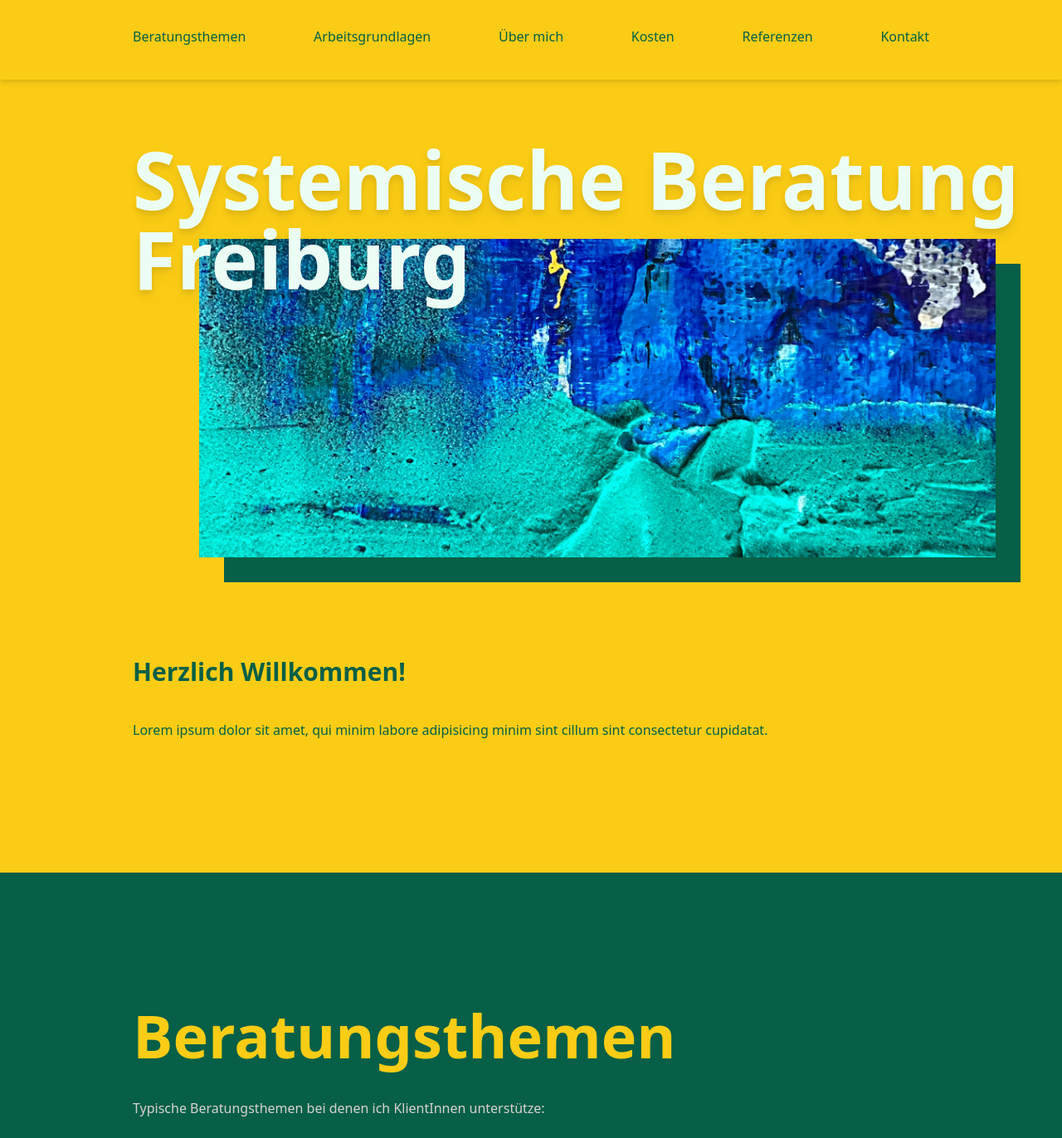
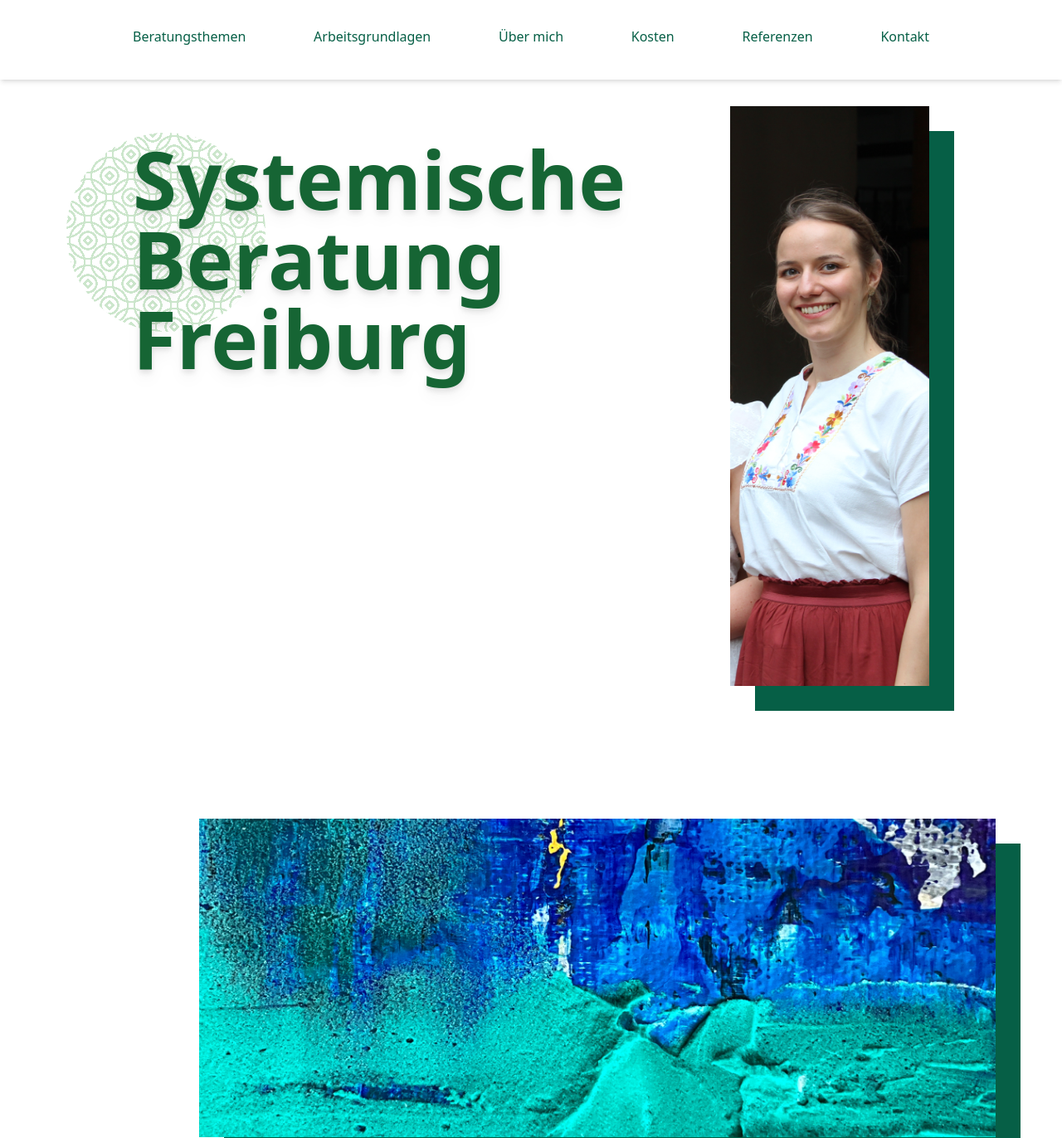
Before and after one commit to Davidcode2/schluesselmomente, a PHP site: page / in a window 1280 px wide. Shown: the top 1372 px of the page at 83% size. Run offline with PHP 8.4, Linux system fonts and the light colour scheme.

Commit message:
Background pattern, bg-white, wedding pic

```diff
--- a/dist/output.css
+++ b/dist/output.css
@@ -562,12 +562,52 @@ video {
   top: 8rem;
 }
 
+.top-10 {
+  top: 2.5rem;
+}
+
+.right-10 {
+  right: 2.5rem;
+}
+
+.left-10 {
+  left: 2.5rem;
+}
+
+.bottom-10 {
+  bottom: 2.5rem;
+}
+
+.-top-10 {
+  top: -2.5rem;
+}
+
+.-top-20 {
+  top: -5rem;
+}
+
+.top-8 {
+  top: 2rem;
+}
+
+.left-20 {
+  left: 5rem;
+}
+
+.-left-20 {
+  left: -5rem;
+}
+
 .z-0 {
   z-index: 0;
 }
 
 .z-10 {
   z-index: 10;
+}
+
+.z-50 {
+  z-index: 50;
 }
 
 .-mb-28 {
@@ -607,6 +647,10 @@ video {
   height: fit-content;
 }
 
+.h-60 {
+  height: 15rem;
+}
+
 .w-fit {
   width: -moz-fit-content;
   width: fit-content;
@@ -614,6 +658,14 @@ video {
 
 .w-full {
   width: 100%;
+}
+
+.w-20 {
+  width: 5rem;
+}
+
+.w-60 {
+  width: 15rem;
 }
 
 .list-\[square\] {
@@ -707,6 +759,11 @@ video {
 .bg-yellow-400 {
   --tw-bg-opacity: 1;
   background-color: rgb(250 204 21 / var(--tw-bg-opacity));
+}
+
+.bg-black {
+  --tw-bg-opacity: 1;
+  background-color: rgb(0 0 0 / var(--tw-bg-opacity));
 }
 
 .bg-gradient-to-br {
--- a/index.html
+++ b/index.html
@@ -11,7 +11,7 @@
 </head>
 
 <body class="text-stone-300">
-  <header class="bg-yellow-400 drop-shadow-md text-emerald-800">
+  <header class="shadow-md text-emerald-800">
     <div class="flex hamburger-icon center-items">
       <div class="hidden p-8" id="icon">
         <div class="icon-1" id="a"></div>
@@ -22,23 +22,32 @@
     </div>
     <nav id="nav">
       <ul id="nav-flex" class="flex justify-between gap-5 p-8 lg:px-40">
-        <li class="pb-2 hover:border-b-2 border-emerald-500 hover:pb-0"><a class="py-4" href="#beratungsthemen">Beratungsthemen</a></li>
-        <li class="pb-2 hover:border-b-2 border-emerald-500 hover:pb-0"><a class="py-4" href="#arbeitsgrundlagen">Arbeitsgrundlagen</a></li>
-        <li class="pb-2 hover:border-b-2 border-emerald-500 hover:pb-0"><a class="py-4" href="#ueber_mich">Über mich</a></li>
+        <li class="pb-2 hover:border-b-2 border-emerald-500 hover:pb-0"><a class="py-4"
+            href="#beratungsthemen">Beratungsthemen</a></li>
+        <li class="pb-2 hover:border-b-2 border-emerald-500 hover:pb-0"><a class="py-4"
+            href="#arbeitsgrundlagen">Arbeitsgrundlagen</a></li>
+        <li class="pb-2 hover:border-b-2 border-emerald-500 hover:pb-0"><a class="py-4" href="#ueber_mich">Über mich</a>
+        </li>
         <li class="pb-2 hover:border-b-2 border-emerald-500 hover:pb-0"><a class="py-4" href="#kosten">Kosten</a></li>
-        <li class="pb-2 hover:border-b-2 border-emerald-500 hover:pb-0"><a class="py-4" href="#referenzen">Referenzen</a></li>
+        <li class="pb-2 hover:border-b-2 border-emerald-500 hover:pb-0"><a class="py-4"
+            href="#referenzen">Referenzen</a></li>
         <li class="pb-2 hover:border-b-2 border-emerald-500 hover:pb-0"><a class="py-4" href="#kontakt">Kontakt</a></li>
       </ul>
     </nav>
   </header>
-  <main class="bg-[#18705c]">
-    <section class="p-8 lg:px-40 h-fit bg-cover bg-fixed bg-bottom bg-yellow-400">
-      <h1 class="font-extrabold bg-clip-text text-5xl drop-shadow-lg text-emerald-50 lg:text-8xl py-10 z-10 absolute">
+  <main class="">
+    <section class="p-8 lg:px-40 h-fit bg-cover bg-fixed bg-bottom">
+      <div class="relative flex">
+        <div class="absolute top-8 -left-20 pattern w-60 h-60 rounded-full"></div>
+        <h1 class="font-extrabold bg-clip-text text-5xl drop-shadow-lg text-green-800 lg:text-8xl py-10 z-10">
           Systemische Beratung Freiburg</h1>
+        <img src="assets/IMG_0517_resi.JPG" alt="Bild von Resi"
+          class="shadow-hard shadow-emerald-800 object-cover object-center w-60">
+      </div>
       <img src="./assets/pexels-steve-johnson-16385942.jpg" alt="Abstrakte Kunst von Steve Johnson von Pexels"
         class="relative shadow-hard shadow-emerald-800 lg:top-40 right-5 top-32 lg:left-20 z-0 object-cover object-center mb-32 lg:h-96 w-full">
     </section>
-    <div class="p-8 lg:px-40 lg:pt-20 pb-40 text-emerald-800 bg-yellow-400">
+    <div class="p-8 lg:px-40 lg:pt-20 pb-40 text-emerald-800">
       <p class="text-3xl py-10 font-bold">
         Herzlich Willkommen!
       </p>
--- a/src/css/style.css
+++ b/src/css/style.css
@@ -1,9 +1,11 @@
-.icon-1, .icon-2, .icon-3 {
-    position: absolute;
-    width: 32px;
-    height: 3px;
-    background-color: white;
-    transition: all 400ms cubic-bezier(.84,.06,.52,1.8);
+.icon-1,
+.icon-2,
+.icon-3 {
+  position: absolute;
+  width: 32px;
+  height: 3px;
+  background-color: white;
+  transition: all 400ms cubic-bezier(0.84, 0.06, 0.52, 1.8);
 }
 
 .icon-1 {
@@ -50,3 +52,24 @@
     opacity: 1;
   }
 }
+
+.pattern {
+  background: repeating-radial-gradient(
+      circle,
+      transparent,
+      transparent 9.1px,
+      #cce6cc 9.1px,
+      #cce6cc 11.7px
+    ),
+    repeating-radial-gradient(
+      circle,
+      transparent,
+      transparent 9.1px,
+      #cce6cc 9.1px,
+      #cce6cc 11.7px
+    ),
+    #ffffff;
+  background-size: 52px 52px;
+  background-position: 0 0, 26px 26px, 52px 26px;
+  background-color: #ffffff;
+}
```
Also changed, not shown: assets/2020-05-14Stadtpiraten-MA-34.jpg (added), assets/IMG_0517_resi.JPG (added), 1 other file. Lines whose indentation alone changed are shown as unchanged.
